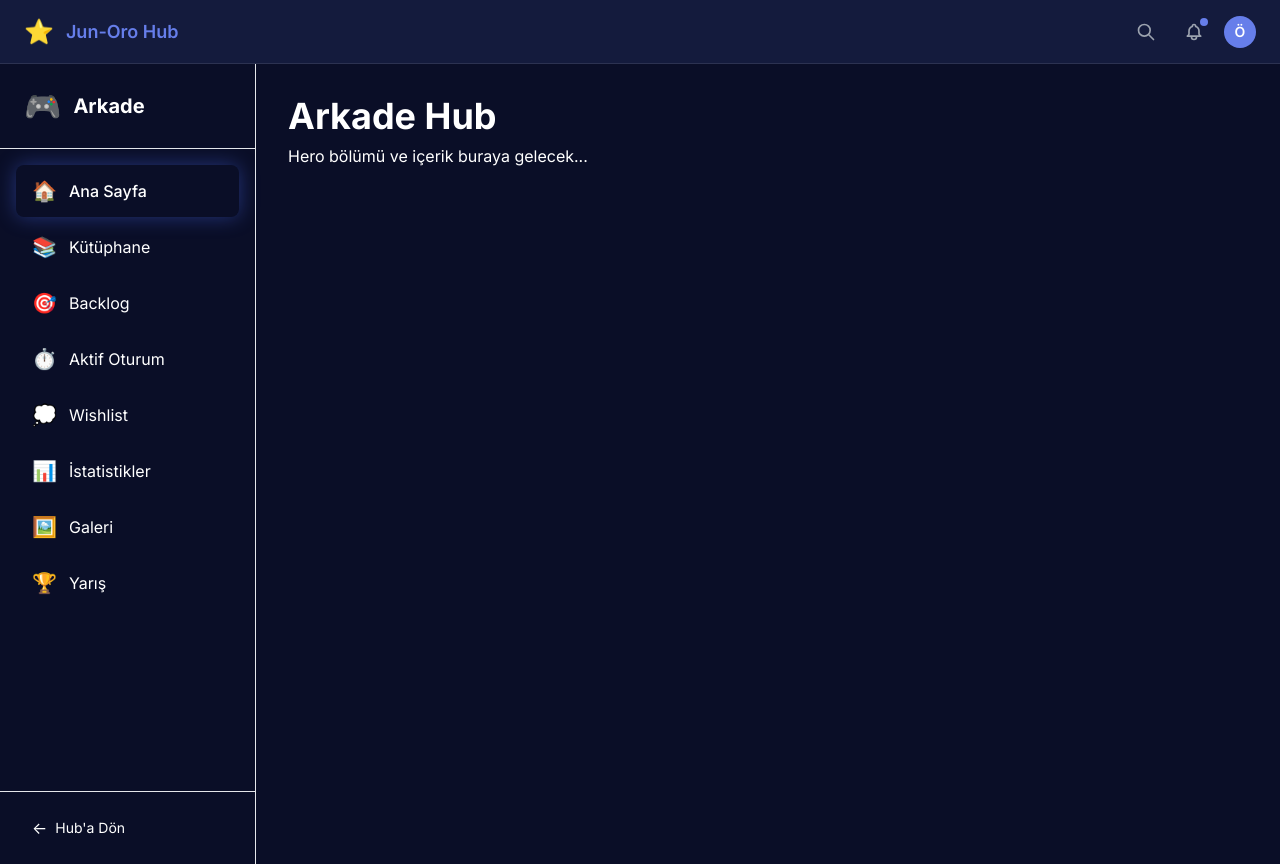
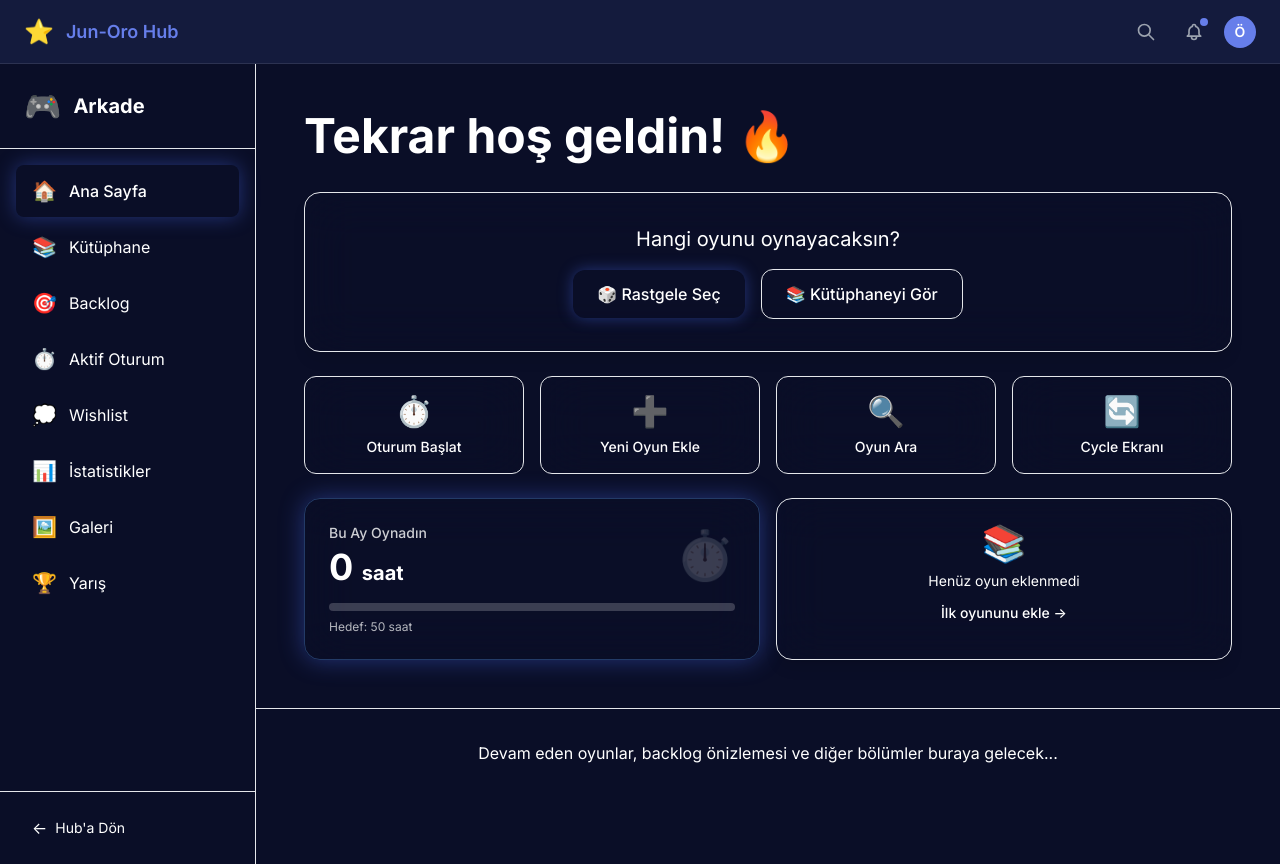
Before and after one commit to Poppolouse/jun-oro, a React (Vite) app: page /arkade in a window 1280 px wide. Built offline with nearby package versions, Linux system fonts and the light colour scheme.

Commit message:
[NotionAutomator] 2 işlem uygulandı - 2025-10-26 16:37

```diff
--- /dev/null
+++ b/src/features/arkade/components/ActiveSessionCard/ActiveSessionCard.jsx
@@ -0,0 +1,58 @@
+import { useNavigate } from 'react-router-dom';
+
+const ActiveSessionCard = ({ hasActiveSession, activeGame }) => {
+  const navigate = useNavigate();
+
+  if (hasActiveSession && activeGame) {
+    return (
+      <div className="bg-surface-elevated backdrop-blur-xl bg-opacity-60 border border-border-default rounded-2xl p-6 shadow-lg hover:shadow-[0_0_30px_rgba(76,110,245,0.3)] transition-all">
+        <div className="flex items-center gap-6">
+          {/* Game Cover */}
+          <div className="w-24 h-24 bg-surface-hover rounded-lg overflow-hidden flex-shrink-0">
+            {activeGame.coverImage ? (
+              <img src={activeGame.coverImage} alt={activeGame.title} className="w-full h-full object-cover" />
+            ) : (
+              <div className="w-full h-full flex items-center justify-center text-4xl">🎮</div>
+            )}
+          </div>
+
+          {/* Game Info */}
+          <div className="flex-1">
+            <h3 className="text-2xl font-bold text-text-primary mb-1">{activeGame.title}</h3>
+            <p className="text-text-secondary">Toplam süre: <span className="text-accent-primary font-medium">{activeGame.totalPlaytime || 0} dakika</span></p>
+          </div>
+
+          {/* Continue Button */}
+          <button
+            onClick={() => navigate('/arkade/aktif-oturum')}
+            className="px-8 py-4 bg-accent-primary text-white font-bold rounded-xl hover:bg-opacity-90 shadow-[0_0_20px_rgba(76,110,245,0.5)] hover:shadow-[0_0_30px_rgba(76,110,245,0.7)] transition-all"
+          >
+            Devam Et →
+          </button>
+        </div>
+      </div>
+    );
+  }
+
+  return (
+    <div className="bg-surface-elevated backdrop-blur-xl bg-opacity-60 border border-border-default rounded-2xl p-8 shadow-lg text-center">
+      <p className="text-xl text-text-secondary mb-4">Hangi oyunu oynayacaksın?</p>
+      <div className="flex items-center justify-center gap-4">
+        <button
+          onClick={() => navigate('/arkade/backlog')}
+          className="px-6 py-3 bg-accent-primary text-white font-medium rounded-xl hover:bg-opacity-90 shadow-[0_0_15px_rgba(76,110,245,0.4)] hover:shadow-[0_0_25px_rgba(76,110,245,0.6)] transition-all"
+        >
+          🎲 Rastgele Seç
+        </button>
+        <button
+          onClick={() => navigate('/arkade/kutuphane')}
+          className="px-6 py-3 bg-surface-hover text-text-primary font-medium rounded-xl hover:bg-opacity-80 border border-border-default transition-all"
+        >
+          📚 Kütüphaneyi Gör
+        </button>
+      </div>
+    </div>
+  );
+};
+
+export default ActiveSessionCard;
--- /dev/null
+++ b/src/features/arkade/components/ActiveSessionCard/index.js
@@ -0,0 +1 @@
+export { default } from './ActiveSessionCard';
--- /dev/null
+++ b/src/features/arkade/components/HeroSection/HeroSection.jsx
@@ -0,0 +1,46 @@
+import ActiveSessionCard from '../ActiveSessionCard';
+import QuickActions from '../QuickActions';
+import StatCards from '../StatCards';
+
+const HeroSection = () => {
+  // TODO: Gerçek veri geldiğinde bu state'ler store'dan gelecek
+  const hasActiveSession = false;
+  const activeGame = null;
+
+  const getDynamicMessage = () => {
+    if (hasActiveSession && activeGame) {
+      return `Devam et, Özgü! ${activeGame.title} seni bekliyor! 🎮`;
+    }
+    // TODO: Son 7 gün kontrol edilecek
+    return 'Tekrar hoş geldin! 🔥';
+  };
+
+  return (
+    <section className="relative bg-gradient-to-br from-surface-elevated to-background-primary border-b border-border-default">
+      <div className="p-8 md:p-12">
+        {/* Dynamic Welcome Message */}
+        <h1 className="text-4xl md:text-5xl font-bold text-text-primary mb-8">
+          {getDynamicMessage()}
+        </h1>
+
+        {/* Active Session Card */}
+        <div className="mb-6">
+          <ActiveSessionCard
+            hasActiveSession={hasActiveSession}
+            activeGame={activeGame}
+          />
+        </div>
+
+        {/* Quick Actions */}
+        <div className="mb-6">
+          <QuickActions />
+        </div>
+
+        {/* Stat Cards */}
+        <StatCards />
+      </div>
+    </section>
+  );
+};
+
+export default HeroSection;
--- /dev/null
+++ b/src/features/arkade/components/HeroSection/index.js
@@ -0,0 +1 @@
+export { default } from './HeroSection';
--- /dev/null
+++ b/src/features/arkade/components/QuickActions/QuickActions.jsx
@@ -0,0 +1,29 @@
+import { useNavigate } from 'react-router-dom';
+
+const QuickActions = () => {
+  const navigate = useNavigate();
+
+  const actions = [
+    { icon: '⏱️', label: 'Oturum Başlat', path: '/arkade/aktif-oturum' },
+    { icon: '➕', label: 'Yeni Oyun Ekle', path: '/arkade/kutuphane' },
+    { icon: '🔍', label: 'Oyun Ara', path: '/arkade/kutuphane' },
+    { icon: '🔄', label: 'Cycle Ekranı', path: '/arkade/cycle' },
+  ];
+
+  return (
+    <div className="grid grid-cols-2 md:grid-cols-4 gap-4">
+      {actions.map((action, index) => (
+        <button
+          key={index}
+          onClick={() => navigate(action.path)}
+          className="bg-surface-elevated backdrop-blur-xl bg-opacity-60 border border-border-default rounded-xl p-4 hover:bg-opacity-80 hover:shadow-[0_0_20px_rgba(76,110,245,0.3)] transition-all group"
+        >
+          <div className="text-3xl mb-2 group-hover:scale-110 transition-transform">{action.icon}</div>
+          <div className="text-sm font-medium text-text-secondary group-hover:text-text-primary transition-colors">{action.label}</div>
+        </button>
+      ))}
+    </div>
+  );
+};
+
+export default QuickActions;
--- /dev/null
+++ b/src/features/arkade/components/QuickActions/index.js
@@ -0,0 +1 @@
+export { default } from './QuickActions';
--- /dev/null
+++ b/src/features/arkade/components/StatCards/StatCards.jsx
@@ -0,0 +1,57 @@
+const StatCards = () => {
+  // TODO: Gerçek veriler store'dan gelecek
+  const thisMonthHours = 0;
+  const lastAddedGame = null;
+
+  return (
+    <div className="grid grid-cols-1 md:grid-cols-2 gap-4">
+      {/* Left Card - This Month Hours */}
+      <div className="bg-gradient-to-br from-accent-primary to-blue-600 backdrop-blur-xl bg-opacity-90 rounded-2xl p-6 shadow-[0_0_25px_rgba(76,110,245,0.4)] border border-blue-400 border-opacity-30">
+        <div className="flex items-center justify-between">
+          <div>
+            <p className="text-white text-opacity-80 text-sm font-medium mb-1">Bu Ay Oynadın</p>
+            <p className="text-white text-4xl font-bold">{thisMonthHours} <span className="text-xl">saat</span></p>
+          </div>
+          <div className="text-5xl opacity-20">⏱️</div>
+        </div>
+        {/* Progress Bar */}
+        <div className="mt-4 h-2 bg-white bg-opacity-20 rounded-full overflow-hidden">
+          <div
+            className="h-full bg-white rounded-full transition-all"
+            style={{ width: `${Math.min((thisMonthHours / 50) * 100, 100)}%` }}
+          />
+        </div>
+        <p className="text-white text-opacity-70 text-xs mt-2">Hedef: 50 saat</p>
+      </div>
+
+      {/* Right Card - Last Added Game */}
+      <div className="bg-surface-elevated backdrop-blur-xl bg-opacity-60 border border-border-default rounded-2xl p-6 shadow-lg hover:shadow-[0_0_20px_rgba(76,110,245,0.2)] transition-all">
+        {lastAddedGame ? (
+          <div className="flex items-center gap-4">
+            <div className="w-16 h-16 bg-surface-hover rounded-lg overflow-hidden flex-shrink-0">
+              {lastAddedGame.coverImage ? (
+                <img src={lastAddedGame.coverImage} alt={lastAddedGame.title} className="w-full h-full object-cover" />
+              ) : (
+                <div className="w-full h-full flex items-center justify-center text-2xl">🎮</div>
+              )}
+            </div>
+            <div className="flex-1">
+              <p className="text-text-secondary text-sm mb-1">Son Eklenen</p>
+              <p className="text-text-primary font-bold text-lg">{lastAddedGame.title}</p>
+            </div>
+          </div>
+        ) : (
+          <div className="text-center">
+            <div className="text-4xl mb-2">📚</div>
+            <p className="text-text-secondary text-sm">Henüz oyun eklenmedi</p>
+            <button className="mt-3 text-accent-primary text-sm font-medium hover:underline">
+              İlk oyununu ekle →
+            </button>
+          </div>
+        )}
+      </div>
+    </div>
+  );
+};
+
+export default StatCards;
--- /dev/null
+++ b/src/features/arkade/components/StatCards/index.js
@@ -0,0 +1 @@
+export { default } from './StatCards';
--- a/src/pages/Arkade.jsx
+++ b/src/pages/Arkade.jsx
@@ -1,11 +1,14 @@
 import ArkadeLayout from '../features/arkade/layout';
+import HeroSection from '../features/arkade/components/HeroSection';
 
 const Arkade = () => {
   return (
     <ArkadeLayout>
+      <HeroSection />
+
+      {/* Hero altı bölümler buraya gelecek */}
       <div className="p-8">
-        <h1 className="text-4xl font-bold text-text-primary">Arkade Hub</h1>
-        <p className="text-text-secondary mt-2">Hero bölümü ve içerik buraya gelecek...</p>
+        <p className="text-text-secondary text-center">Devam eden oyunlar, backlog önizlemesi ve diğer bölümler buraya gelecek...</p>
       </div>
     </ArkadeLayout>
   );
```
